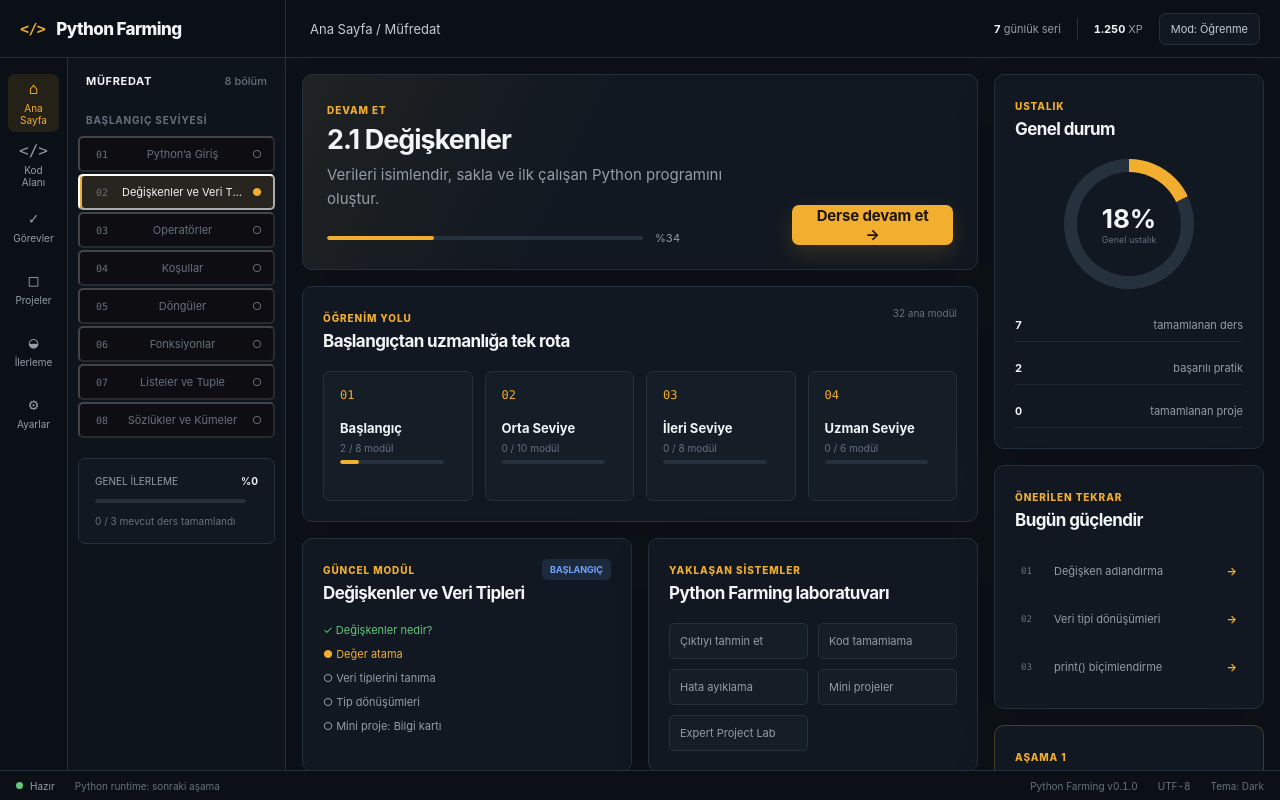
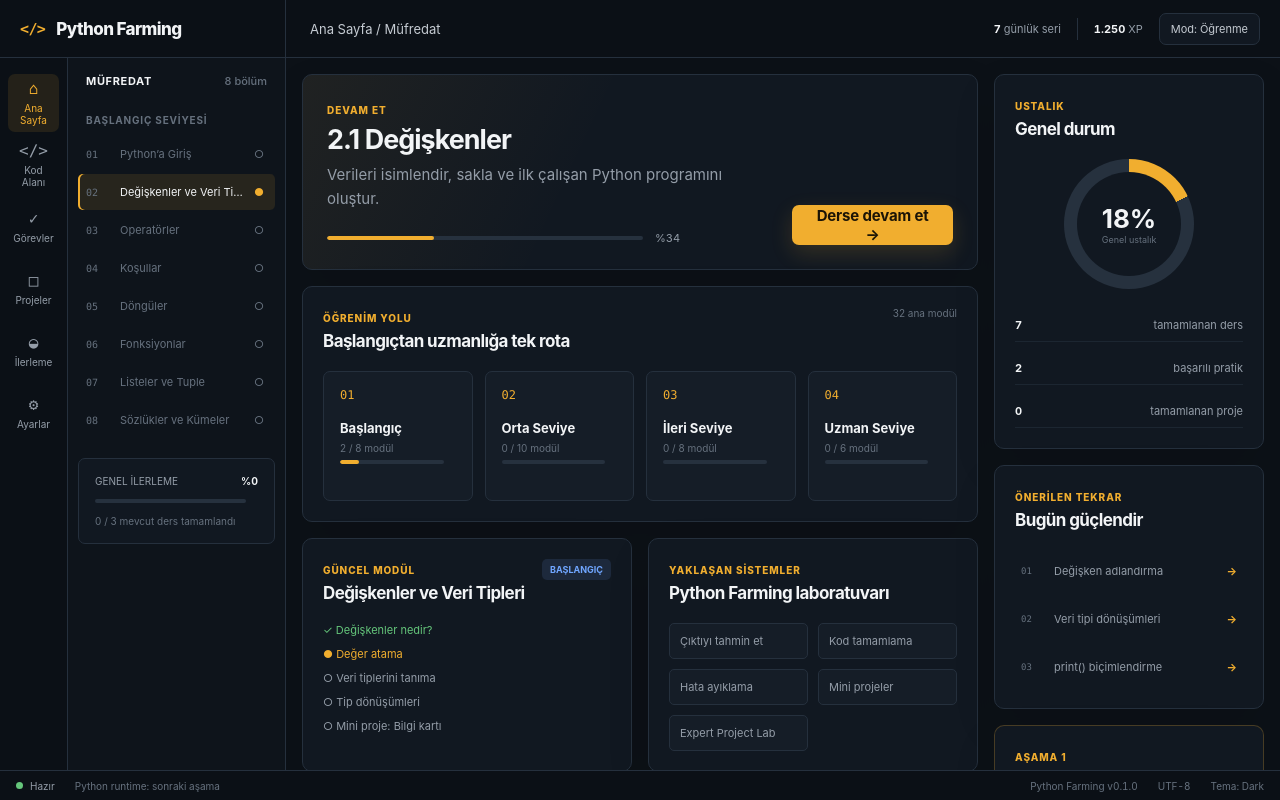
Before and after one commit to Akerem-dev/python-farming, a React (Vite) app: page / in a window 1280 px wide. Built offline with nearby package versions, Linux system fonts and the light colour scheme.

Commit message:
style: support interactive curriculum rows

```diff
--- a/src/components/navigation/CurriculumSidebar.module.css
+++ b/src/components/navigation/CurriculumSidebar.module.css
@@ -50,15 +50,31 @@
 }
 
 .row {
+  width: 100%;
   min-height: 36px;
   display: grid;
   grid-template-columns: 28px minmax(0, 1fr) 16px;
   align-items: center;
   gap: 6px;
   padding: 0 8px;
+  border: 0;
   border-radius: var(--radius-sm);
+  background: transparent;
   color: var(--color-text-muted);
+  font: inherit;
   font-size: 11px;
+  text-align: left;
+  cursor: pointer;
+}
+
+.row:not(:disabled):hover {
+  background: rgba(255, 255, 255, 0.035);
+  color: var(--color-text-primary);
+}
+
+.row:focus-visible {
+  outline: 2px solid var(--color-accent);
+  outline-offset: 1px;
 }
 
 .active {
@@ -71,12 +87,18 @@
   color: var(--color-success);
 }
 
-.active .state {
+.active .state,
+.available .state {
   color: var(--color-accent);
 }
 
 .locked {
   color: var(--color-text-dim);
+  cursor: not-allowed;
+}
+
+.locked:disabled {
+  opacity: 1;
 }
 
 .number {
```
